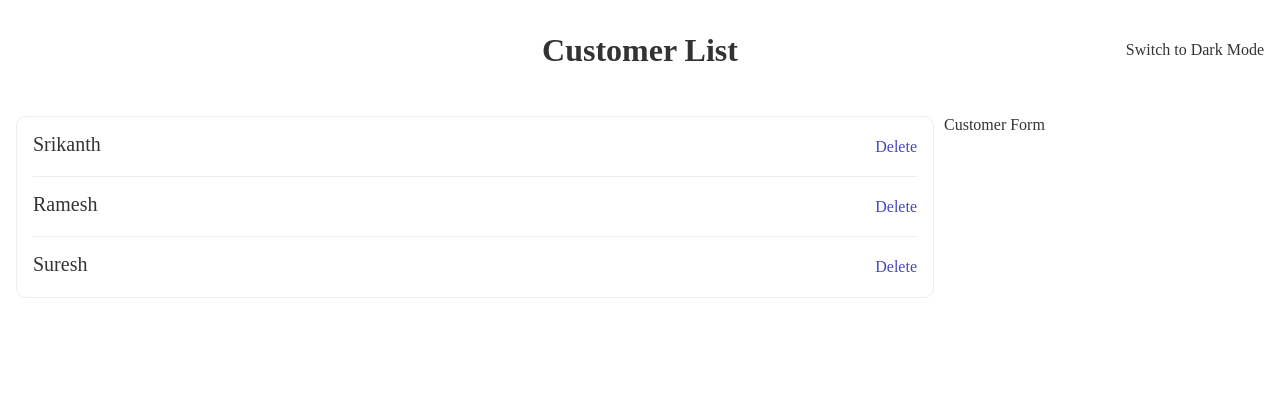
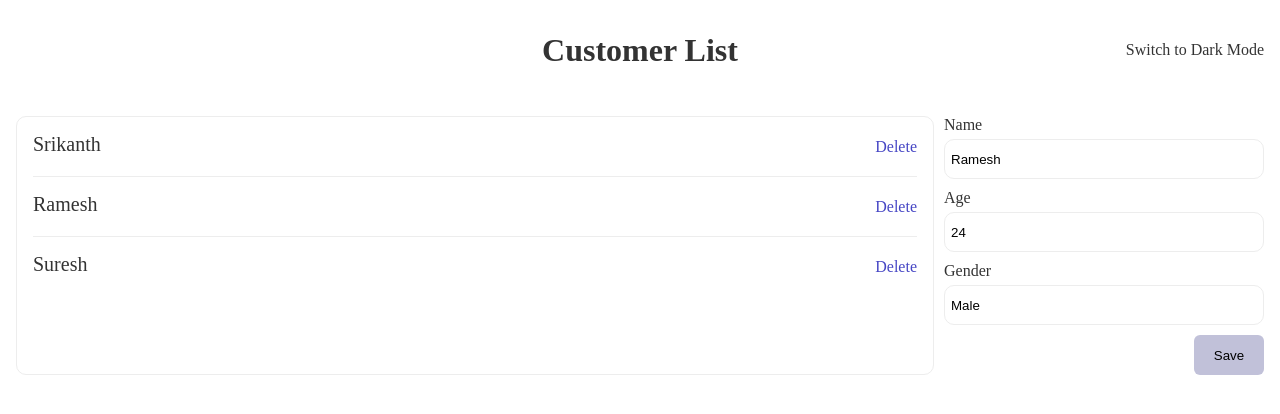
Before and after one commit to pisharodySrikanth/customer-list, a React app: page / in a window 1280 px wide. Shown: the top 414 px of the page. Built offline with nearby package versions, Linux system fonts and the light colour scheme.

Commit message:
add/edit customer

```diff
--- a/src/actions/customers.js
+++ b/src/actions/customers.js
@@ -1,8 +1,8 @@
 import types from './types';
 
-export function addCustomer(payload) {
+export function addEditCustomer(payload) {
     return {
-        type: types.ADD_CUSTOMER,
+        type: types.ADD_EDIT_CUSTOMER,
         payload
     };
 }
--- a/src/actions/types.js
+++ b/src/actions/types.js
@@ -1,5 +1,5 @@
 export default {
-    ADD_CUSTOMER: 'ADD_CUSTOMER',
+    ADD_EDIT_CUSTOMER: 'ADD_EDIT_CUSTOMER',
     DELETE_CUSTOMER: 'DELETE_CUSTOMER',
     TOGGLE_THEME: 'TOGGLE_THEME'
 }
--- a/src/customer-form/CustomerForm.jsx
+++ b/src/customer-form/CustomerForm.jsx
@@ -1,12 +1,81 @@
-import React from 'react';
+import React, {useState} from 'react';
+import {useSelector, useDispatch} from 'react-redux';
 import styles from './customer-form.scss';
 import classnames from 'classnames';
+import Input from './Input';
+import {addEditCustomer} from '../actions/customers';
+
+const items = [{
+    type: 'text',
+    key: 'name',
+    label: 'Name'
+}, {
+    type: 'number',
+    key: 'age',
+    label: 'Age'
+}, {
+    type: 'text',
+    key: 'gender',
+    label: 'Gender'
+}];
+
+const getCurrentCustomer = ({customers}) => {
+    const current = customers.current;
+
+    if(current === -1) {
+        return null;
+    }
+
+    return customers.list.find(c => c.key === current);
+};
 
 const CustomerForm = props => {
+    const dispatch = useDispatch();
+    const currentCustomer = useSelector(getCurrentCustomer) || {};
+    const [values, setValues] = useState(() => {
+        return items.map(item => {
+            return currentCustomer[item.key] || '';
+        });
+    });
+
+    const handleChange = (index, value) => setValues(values => {
+        const copy = [...values];
+        copy[index] = value;
+        return copy;
+    });
+
+    const handleSubmit = e => {
+        e.preventDefault();
+
+        const customer = values.reduce((c, val, index) => {
+            c[items[index].key] = val;
+            return c;
+        }, currentCustomer ? {...currentCustomer} : {});
+
+        dispatch(addEditCustomer({
+            customer
+        }));
+    }
+
     return (
-        <div className={classnames(styles['customer-form'], props.className)}>
-            Customer Form
-        </div>
+        <form className={classnames(styles['customer-form'], props.className)}>
+            {items.map((item, index) => {
+                return (
+                    <Input
+                        {...item}
+                        inputKey={item.key}
+                        inputIndex={index}
+                        value={values[index]}
+                        onChange={handleChange}
+                    />
+                );
+            })}
+            <button
+                type="submit"
+                className={styles['submit-btn']}
+                onClick={handleSubmit}
+            >Save</button>
+        </form>
     )
 }
 
--- /dev/null
+++ b/src/customer-form/Input.jsx
@@ -0,0 +1,28 @@
+import React from 'react';
+import styles from './input.scss';
+import classnames from 'classnames';
+
+const Input = ({
+    label='',
+    inputKey,
+    inputIndex,
+    className,
+    onChange,
+    ...props
+}) => {
+
+    return (
+        <div className={styles['input-container']}>
+            {label &&
+                <label className={styles['input-label']}>{label}</label>
+            }
+            <input
+                {...props}
+                className={classnames(className, styles['input-tag'])}
+                onChange={e => onChange(inputIndex, e.target.value)}
+            />
+        </div>
+    );
+}
+
+export default Input;
--- a/src/customer-form/customer-form.scss
+++ b/src/customer-form/customer-form.scss
@@ -1,3 +1,18 @@
 .customer-form {
 
 }
+
+.submit-btn {
+    height: 40px;
+    display: flex;
+    justify-content: center;
+    align-items: center;
+    box-shadow: none;
+    border: 0;
+    border-radius: 6px;
+    min-width: 70px;
+    margin-left: auto;
+    background-color: #c1c1d9;
+    cursor: pointer;
+    outline: none;
+}
--- /dev/null
+++ b/src/customer-form/input.scss
@@ -0,0 +1,17 @@
+.input-container {
+    display: flex;
+    flex-direction: column;
+    margin-bottom: .625rem;
+}
+
+.input-label {
+    margin-bottom: .3125rem;
+}
+
+.input-tag {
+    height: 40px;
+    padding: 6px;
+    border-radius: 10px;
+    box-shadow: none;
+    border: 1px solid #ededed;
+}
--- a/src/index.css
+++ b/src/index.css
@@ -6,3 +6,7 @@ body {
     margin: 0;
     height: 100%;
 }
+
+body, div, span, input {
+    box-sizing: border-box;
+}
--- a/src/reducers/customers.js
+++ b/src/reducers/customers.js
@@ -1,32 +1,54 @@
 import types from '../actions/types';
+
+let lastIndex = 3;
 
 const initialState = {
     list: [{
         name: 'Srikanth',
-        key: 12,
+        key: 1,
         age: 24,
         gender: 'Male',
         location: 'Mumbai'
     }, {
         name: 'Ramesh',
-        key: 13,
+        key: 2,
         age: 24,
         gender: 'Male',
         location: 'Mumbai'
     }, {
         name: 'Suresh',
-        key: 14,
+        key: 3,
         age: 24,
         gender: 'Male',
         location: 'Mumbai'
     }],
-    current: -1
+    current: 2
 };
 
 export default function(state=initialState, action) {
     const payload = action.payload;
 
     switch(action.type) {
+        case types.ADD_EDIT_CUSTOMER: {
+            const list = [...state.list];
+            const current = state.current;
+            if(state.current !== -1) {
+                const index = list.findIndex(i => i.key === current);
+                list[index] = {
+                    ...payload.customer
+                };
+            } else {
+                lastIndex++;
+                list.push({
+                    ...payload.customer,
+                    key: lastIndex
+                });
+            }
+            return {
+                list,
+                current: -1
+            };
+        }
         case types.DELETE_CUSTOMER: {
             const list = [...state.list];
             const index = list.findIndex(i => i.key === payload.key);
```
